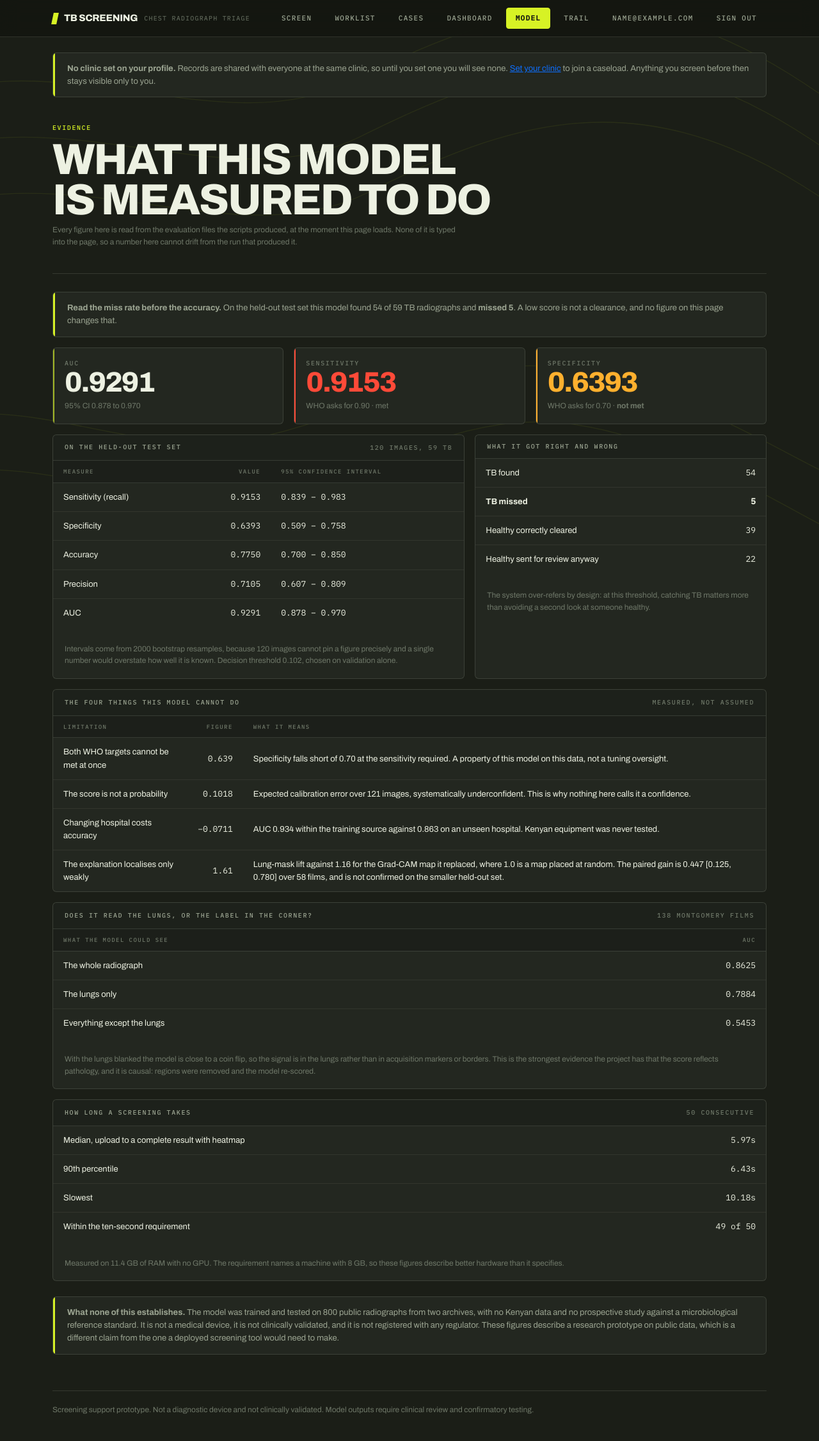
After one commit to derrickkimutai1/tb-screening-system, a Django app: page /performance/ in a window 1280 px wide. The commit adds this page. Shown: the whole page at 64% size. Run offline with Django 5.2, Linux system fonts and the light colour scheme; the visitor is signed in with stand-in values (Sample User, id 1); parts of the project's set-up code (start-up, migrations or seed data) failed here and were passed over; some libraries are stand-ins or nearby versions.

Commit message:
Put the model's measurements in the application that relies on them
The evaluation figures existed only as JSON beside the training scripts. A
clinician deciding how much weight to give a score could not see the
sensitivity, and could not see that five TB radiographs in fifty-nine were
missed, without opening a repository.

The page reads the artifacts at request time rather than carrying copies of
the numbers, so a figure shown here cannot drift from the run that produced
it: re-running an evaluation changes what the page says, and nothing is
computed in the template.

It is ordered to be read honestly. The miss rate comes first, above the
accuracy, because a screening tool that puts its best figure at the top and
its miss rate below the fold is misleading by layout. The WHO specificity
target is shown as not met rather than omitted. The four things the model
cannot do have their own panel, each with the measurement behind it: the two
targets that cannot both be met, the calibration error that is why nothing
calls the score a confidence, the accuracy lost when the hospital changes,
and the explanation that localises only weakly and whose improvement is not
confirmed on held-out data.

It also carries the strongest evidence the project has, which is causal: with
the lungs blanked the model is close to a coin flip, so the signal is in the
lungs rather than in acquisition markers.

The closing note says what none of it establishes - 800 public radiographs, no
Kenyan data, no prospective study, not a medical device, not registered.

The packaged build gets the same files, and a build without them says so
rather than failing.

```diff
--- a/screening/templates/screening/base.html
+++ b/screening/templates/screening/base.html
@@ -22,6 +22,7 @@
         <a href="{% url 'screening:worklist' %}" class="{% if active == 'worklist' %}current{% endif %}">Worklist</a>
         <a href="{% url 'screening:case_list' %}" class="{% if active == 'cases' %}current{% endif %}">Cases</a>
         <a href="{% url 'screening:dashboard' %}" class="{% if active == 'dashboard' %}current{% endif %}">Dashboard</a>
+        <a href="{% url 'screening:model_performance' %}" class="{% if active == 'performance' %}current{% endif %}">Model</a>
         <a href="{% url 'screening:access_trail' %}" class="{% if active == 'trail' %}current{% endif %}">Trail</a>
         {% if user.is_authenticated %}
           <a href="{% url 'screening:profile' %}" class="masthead-user {% if active == 'profile' %}current{% endif %}"
--- /dev/null
+++ b/screening/templates/screening/model_performance.html
@@ -0,0 +1,237 @@
+{% extends "screening/base.html" %}
+
+{% block title %}Model performance{% endblock %}
+
+{% block pagehead %}
+<div class="pagehead">
+  <span class="micro micro-acid">Evidence</span>
+  <h1 class="display display-xl mt-2">
+    {% if available %}What this model<br>is measured to do{% else %}Measurements<br>not in this build{% endif %}
+  </h1>
+  <p class="field-hint" style="max-width: 40rem;">
+    Every figure here is read from the evaluation files the scripts produced,
+    at the moment this page loads. None of it is typed into the page, so a
+    number here cannot drift from the run that produced it.
+  </p>
+</div>
+{% endblock %}
+
+{% block content %}
+
+{% if not available %}
+  <div class="notice notice-boundary">
+    This build does not carry the evaluation artifacts, so there is nothing to
+    show. They live in <code>ml/artifacts/</code> in the repository.
+  </div>
+{% else %}
+
+<div class="notice notice-boundary mb-3">
+  <strong>Read the miss rate before the accuracy.</strong>
+  On the held-out test set this model found
+  {{ matrix.true_positive }} of {{ positives }} TB radiographs and
+  <strong>missed {{ missed }}</strong>. A low score is not a clearance, and no
+  figure on this page changes that.
+</div>
+
+<div class="row g-3 mb-3">
+  <div class="col-sm-4">
+    <div class="readout rise">
+      <span class="readout-label">AUC</span>
+      <span class="readout-value numeric">{{ test.metrics.auc|floatformat:4 }}</span>
+      <span class="readout-unit">
+        95% CI {{ test.confidence_intervals_95.auc.0|floatformat:3 }}
+        to {{ test.confidence_intervals_95.auc.1|floatformat:3 }}
+      </span>
+    </div>
+  </div>
+  <div class="col-sm-4">
+    <div class="readout readout-high rise">
+      <span class="readout-label">Sensitivity</span>
+      <span class="readout-value numeric">{{ test.metrics.recall|floatformat:4 }}</span>
+      <span class="readout-unit">
+        WHO asks for 0.90 &middot; met
+      </span>
+    </div>
+  </div>
+  <div class="col-sm-4">
+    <div class="readout readout-medium rise">
+      <span class="readout-label">Specificity</span>
+      <span class="readout-value numeric">{{ test.metrics.specificity|floatformat:4 }}</span>
+      <span class="readout-unit">
+        WHO asks for 0.70 &middot; <strong>not met</strong>
+      </span>
+    </div>
+  </div>
+</div>
+
+<div class="row g-3">
+  <div class="col-lg-7">
+    <div class="panel rise">
+      <div class="panel-head">
+        <h2 class="panel-title">On the held-out test set</h2>
+        <span class="micro numeric">{{ test.test_images }} images, {{ test.test_tb }} TB</span>
+      </div>
+      <div class="table-scroll">
+        <table class="table mb-0">
+          <thead>
+            <tr><th>Measure</th><th class="text-end">Value</th><th>95% confidence interval</th></tr>
+          </thead>
+          <tbody>
+            <tr><td>Sensitivity (recall)</td><td class="text-end numeric">{{ test.metrics.recall|floatformat:4 }}</td><td class="numeric">{{ test.confidence_intervals_95.recall.0|floatformat:3 }} – {{ test.confidence_intervals_95.recall.1|floatformat:3 }}</td></tr>
+            <tr><td>Specificity</td><td class="text-end numeric">{{ test.metrics.specificity|floatformat:4 }}</td><td class="numeric">{{ test.confidence_intervals_95.specificity.0|floatformat:3 }} – {{ test.confidence_intervals_95.specificity.1|floatformat:3 }}</td></tr>
+            <tr><td>Accuracy</td><td class="text-end numeric">{{ test.metrics.accuracy|floatformat:4 }}</td><td class="numeric">{{ test.confidence_intervals_95.accuracy.0|floatformat:3 }} – {{ test.confidence_intervals_95.accuracy.1|floatformat:3 }}</td></tr>
+            <tr><td>Precision</td><td class="text-end numeric">{{ test.metrics.precision|floatformat:4 }}</td><td class="numeric">{{ test.confidence_intervals_95.precision.0|floatformat:3 }} – {{ test.confidence_intervals_95.precision.1|floatformat:3 }}</td></tr>
+            <tr><td>AUC</td><td class="text-end numeric">{{ test.metrics.auc|floatformat:4 }}</td><td class="numeric">{{ test.confidence_intervals_95.auc.0|floatformat:3 }} – {{ test.confidence_intervals_95.auc.1|floatformat:3 }}</td></tr>
+          </tbody>
+        </table>
+      </div>
+      <div class="panel-body">
+        <p class="field-hint mb-0">
+          Intervals come from {{ test.bootstrap_samples }} bootstrap resamples,
+          because 120 images cannot pin a figure precisely and a single number
+          would overstate how well it is known. Decision threshold
+          {{ test.decision_threshold }}, chosen on validation alone.
+        </p>
+      </div>
+    </div>
+  </div>
+
+  <div class="col-lg-5">
+    <div class="panel h-100 rise">
+      <div class="panel-head"><h2 class="panel-title">What it got right and wrong</h2></div>
+      <div class="table-scroll">
+        <table class="table mb-0">
+          <tbody>
+            <tr><td>TB found</td><td class="text-end numeric">{{ matrix.true_positive }}</td></tr>
+            <tr><td><strong>TB missed</strong></td><td class="text-end numeric"><strong>{{ matrix.false_negative }}</strong></td></tr>
+            <tr><td>Healthy correctly cleared</td><td class="text-end numeric">{{ matrix.true_negative }}</td></tr>
+            <tr><td>Healthy sent for review anyway</td><td class="text-end numeric">{{ matrix.false_positive }}</td></tr>
+          </tbody>
+        </table>
+      </div>
+      <div class="panel-body">
+        <p class="field-hint mb-0">
+          The system over-refers by design: at this threshold, catching TB
+          matters more than avoiding a second look at someone healthy.
+        </p>
+      </div>
+    </div>
+  </div>
+</div>
+
+<div class="panel mt-3 rise">
+  <div class="panel-head">
+    <h2 class="panel-title">The four things this model cannot do</h2>
+    <span class="micro">measured, not assumed</span>
+  </div>
+  <div class="table-scroll">
+    <table class="table mb-0">
+      <thead>
+        <tr><th>Limitation</th><th class="text-end">Figure</th><th>What it means</th></tr>
+      </thead>
+      <tbody>
+        <tr>
+          <td>Both WHO targets cannot be met at once</td>
+          <td class="text-end numeric">{{ test.metrics.specificity|floatformat:3 }}</td>
+          <td>Specificity falls short of 0.70 at the sensitivity required. A property of this model on this data, not a tuning oversight.</td>
+        </tr>
+        {% if calibration %}
+        <tr>
+          <td>The score is not a probability</td>
+          <td class="text-end numeric">{{ calibration.expected_calibration_error|floatformat:4 }}</td>
+          <td>Expected calibration error over {{ calibration.images }} images, systematically underconfident. This is why nothing here calls it a confidence.</td>
+        </tr>
+        {% endif %}
+        {% if across %}
+        <tr>
+          <td>Changing hospital costs accuracy</td>
+          <td class="text-end numeric">&minus;{{ across.generalisation_cost|floatformat:4 }}</td>
+          <td>AUC {{ across.auc_within_source|floatformat:3 }} within the training source against {{ across.auc_across_source|floatformat:3 }} on an unseen hospital. Kenyan equipment was never tested.</td>
+        </tr>
+        {% endif %}
+        {% if explanation %}
+        <tr>
+          <td>The explanation localises only weakly</td>
+          <td class="text-end numeric">{{ occlusion.lift_mean|floatformat:2 }}</td>
+          <td>
+            Lung-mask lift against {{ gradcam.lift_mean|floatformat:2 }} for the
+            Grad-CAM map it replaced, where 1.0 is a map placed at random. The
+            paired gain is {{ explanation.mean_difference|floatformat:3 }}
+            [{{ explanation.difference_ci_95.0|floatformat:3 }},
+            {{ explanation.difference_ci_95.1|floatformat:3 }}] over
+            {{ explanation.images }} films, and is not confirmed on the smaller
+            held-out set.
+          </td>
+        </tr>
+        {% endif %}
+      </tbody>
+    </table>
+  </div>
+</div>
+
+{% if across %}
+<div class="panel mt-3 rise">
+  <div class="panel-head">
+    <h2 class="panel-title">Does it read the lungs, or the label in the corner?</h2>
+    <span class="micro numeric">{{ across.tested_on.images }} {{ across.tested_on.source }} films</span>
+  </div>
+  <div class="table-scroll">
+    <table class="table mb-0">
+      <thead><tr><th>What the model could see</th><th class="text-end">AUC</th></tr></thead>
+      <tbody>
+        <tr><td>The whole radiograph</td><td class="text-end numeric">{{ across.regions.intact|floatformat:4 }}</td></tr>
+        <tr><td>The lungs only</td><td class="text-end numeric">{{ across.regions.lungs_only|floatformat:4 }}</td></tr>
+        <tr><td>Everything except the lungs</td><td class="text-end numeric">{{ across.regions.surroundings_only|floatformat:4 }}</td></tr>
+      </tbody>
+    </table>
+  </div>
+  <div class="panel-body">
+    <p class="field-hint mb-0">
+      With the lungs blanked the model is close to a coin flip, so the signal
+      is in the lungs rather than in acquisition markers or borders. This is
+      the strongest evidence the project has that the score reflects pathology,
+      and it is causal: regions were removed and the model re-scored.
+    </p>
+  </div>
+</div>
+{% endif %}
+
+{% if timing %}
+<div class="panel mt-3 rise">
+  <div class="panel-head">
+    <h2 class="panel-title">How long a screening takes</h2>
+    <span class="micro numeric">{{ timing.screenings }} consecutive</span>
+  </div>
+  <div class="table-scroll">
+    <table class="table mb-0">
+      <tbody>
+        <tr><td>Median, upload to a complete result with heatmap</td><td class="text-end numeric">{{ timing.median_seconds|floatformat:2 }}s</td></tr>
+        <tr><td>90th percentile</td><td class="text-end numeric">{{ timing.p90_seconds|floatformat:2 }}s</td></tr>
+        <tr><td>Slowest</td><td class="text-end numeric">{{ timing.slowest_seconds|floatformat:2 }}s</td></tr>
+        <tr><td>Within the ten-second requirement</td><td class="text-end numeric">{{ timing.within_requirement }} of {{ timing.screenings }}</td></tr>
+      </tbody>
+    </table>
+  </div>
+  <div class="panel-body">
+    <p class="field-hint mb-0">
+      Measured on {{ timing.machine.total_ram_gb }} GB of RAM with no GPU. The
+      requirement names a machine with 8 GB, so these figures describe better
+      hardware than it specifies.
+    </p>
+  </div>
+</div>
+{% endif %}
+
+<div class="notice notice-boundary mt-4">
+  <strong>What none of this establishes.</strong>
+  The model was trained and tested on {{ test.provenance.dataset.images }}
+  public radiographs from two archives, with no Kenyan data and no prospective study
+  against a microbiological reference standard. It is not a medical device, it
+  is not clinically validated, and it is not registered with any regulator.
+  These figures describe a research prototype on public data, which is a
+  different claim from the one a deployed screening tool would need to make.
+</div>
+
+{% endif %}
+
+{% endblock %}
--- a/screening/urls.py
+++ b/screening/urls.py
@@ -16,6 +16,7 @@ urlpatterns = [
         name="case_explanation",
     ),
     path("cases/<uuid:case_id>/report/", views.case_report, name="case_report"),
+    path("performance/", views.model_performance, name="model_performance"),
     path("trail/", views.access_trail, name="access_trail"),
     path("trail/verify/", views.verify_access_trail, name="verify_access_trail"),
     path("dashboard/", views.dashboard, name="dashboard"),
--- a/screening/views.py
+++ b/screening/views.py
@@ -8,6 +8,7 @@ where their results are persisted.
 """
 
 import csv
+import json
 import logging
 import uuid
 from datetime import timedelta
@@ -770,6 +771,62 @@ def protected_media(request, path):
     return FileResponse(candidate.open("rb"))
 
 
+def _artifact(name):
+    """Read one measurement file, or None if this build does not carry it."""
+    path = Path(settings.BASE_DIR) / "ml" / "artifacts" / name
+    try:
+        return json.loads(path.read_text(encoding="utf-8"))
+    except (OSError, ValueError):
+        return None
+
+
+@login_required
+def model_performance(request):
+    """What the model is measured to do, in the application that uses it.
+
+    These figures existed only as JSON files beside the training scripts, so
+    the people relying on the score could not see what it is worth. A clinician
+    deciding how much weight to give a result should be able to read the
+    sensitivity, and the fact that five TB cases in fifty-nine were missed,
+    without opening a repository.
+
+    Read from the evaluation artifacts at request time rather than copied into
+    a template, so a figure here cannot drift from the file that produced it.
+    Nothing is computed on this page; re-running an evaluation script changes
+    what it shows.
+    """
+    test = _artifact("metrics.json")
+    calibration = _artifact("calibration.json")
+    across = _artifact("cross_dataset.json")
+    explanation = _artifact("explanation_comparison-all.json")
+    occlusion = _artifact("occlusion-p32s16-all-tb_evaluation.json")
+    gradcam = _artifact("gradcam-block_13_expand_relu-all-tb_evaluation.json")
+    timing = _artifact("response_times.json")
+
+    matrix = (test or {}).get("confusion_matrix") or {}
+    missed = matrix.get("false_negative")
+    positives = (matrix.get("true_positive") or 0) + (missed or 0)
+
+    return render(
+        request,
+        "screening/model_performance.html",
+        {
+            "test": test,
+            "calibration": calibration,
+            "across": across,
+            "explanation": explanation,
+            "occlusion": occlusion,
+            "gradcam": gradcam,
+            "timing": timing,
+            "matrix": matrix,
+            "missed": missed,
+            "positives": positives,
+            "available": test is not None,
+            "active": "performance",
+        },
+    )
+
+
 @login_required
 def access_trail(request):
     """The log of who did what, and a way to check it has not been edited.
```
Also changed, not shown: screening/tests.py (+72 -0 lines), 1 other file.
